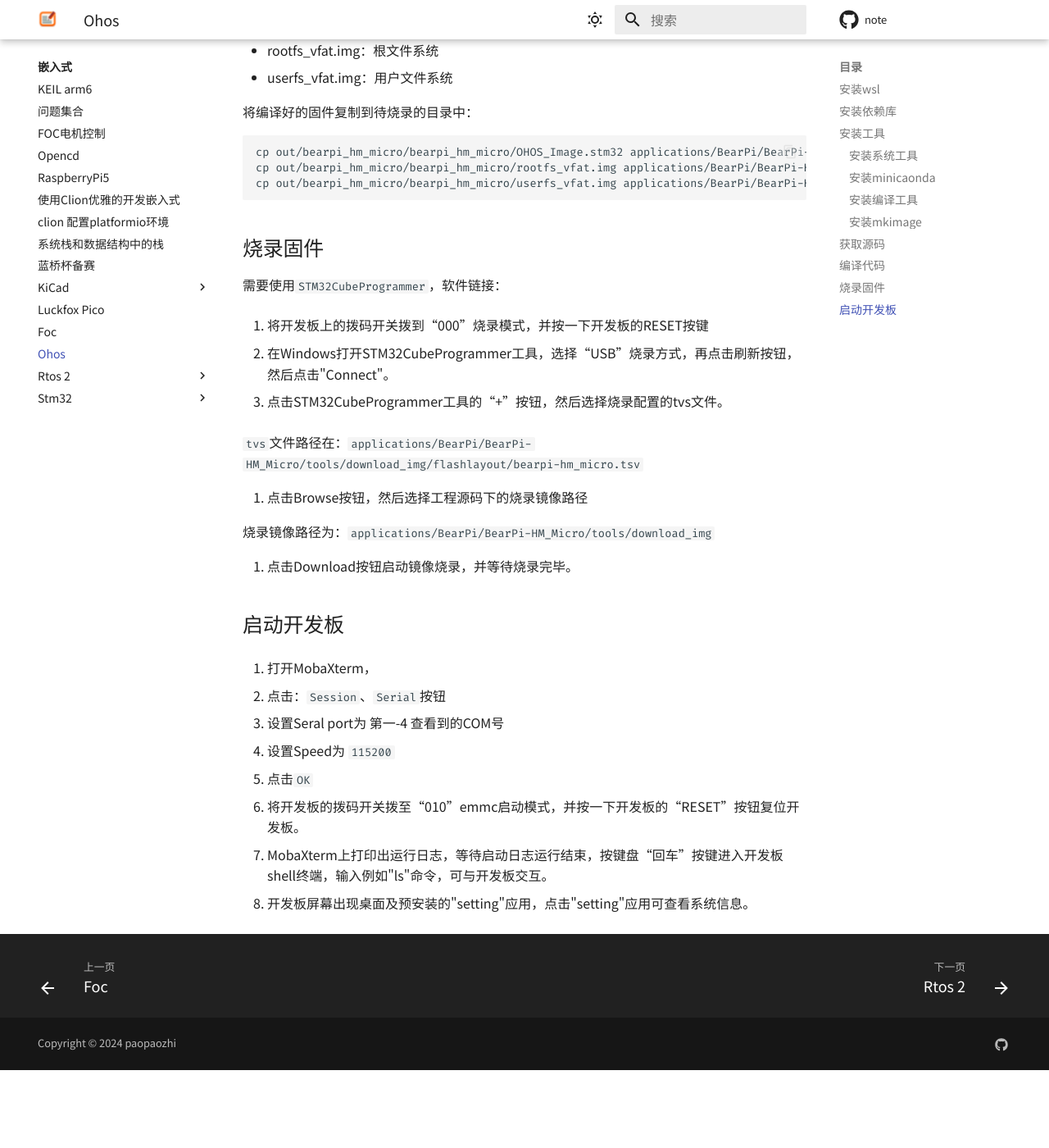
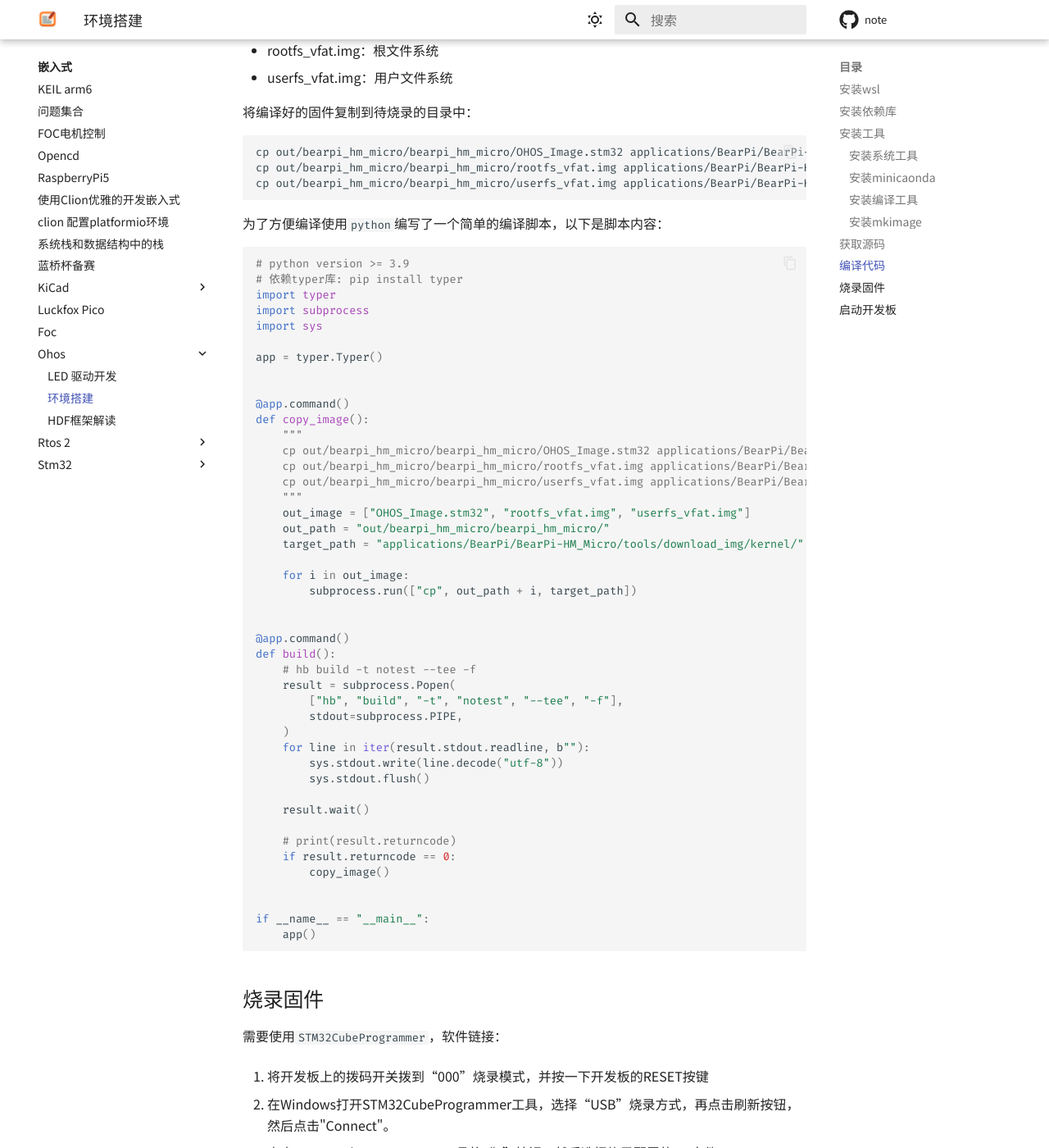
Before and after one commit to paopaozhi/note, an MkDocs documentation site: the page built from docs/embedded/ohos/env-construction.md, in a window 1280 px wide and 1400 px high, scrolled down 2435 px. Shown: the whole window at 82% size. Built offline with MkDocs 1.6.1 and Material for MkDocs 9.7.7, drawn with Linux system fonts in a browser that asks for light colours; comment, search, counter and statistics services are not loaded; before the commit the page ends 3740 px from its top, so only the background shows below that.

Commit message:
update docs

````diff
--- a/docs/embedded/ohos/env-construction.md
+++ b/docs/embedded/ohos/env-construction.md
@@ -123,6 +123,56 @@
 cp out/bearpi_hm_micro/bearpi_hm_micro/userfs_vfat.img applications/BearPi/BearPi-HM_Micro/tools/download_img/kernel/
 ```
 
+为了方便编译使用`python`编写了一个简单的编译脚本，以下是脚本内容：
+
+```python
+# python version >= 3.9
+# 依赖typer库: pip install typer
+import typer
+import subprocess
+import sys
+
+app = typer.Typer()
+
+
+@app.command()
+def copy_image():
+    """
+    cp out/bearpi_hm_micro/bearpi_hm_micro/OHOS_Image.stm32 applications/BearPi/BearPi-HM_Micro/tools/download_img/kernel/
+    cp out/bearpi_hm_micro/bearpi_hm_micro/rootfs_vfat.img applications/BearPi/BearPi-HM_Micro/tools/download_img/kernel/
+    cp out/bearpi_hm_micro/bearpi_hm_micro/userfs_vfat.img applications/BearPi/BearPi-HM_Micro/tools/download_img/kernel/
+    """
+    out_image = ["OHOS_Image.stm32", "rootfs_vfat.img", "userfs_vfat.img"]
+    out_path = "out/bearpi_hm_micro/bearpi_hm_micro/"
+    target_path = "applications/BearPi/BearPi-HM_Micro/tools/download_img/kernel/"
+
+    for i in out_image:
+        subprocess.run(["cp", out_path + i, target_path])
+
+
+@app.command()
+def build():
+    # hb build -t notest --tee -f
+    result = subprocess.Popen(
+        ["hb", "build", "-t", "notest", "--tee", "-f"],
+        stdout=subprocess.PIPE,
+    )
+    for line in iter(result.stdout.readline, b""):
+        sys.stdout.write(line.decode("utf-8"))
+        sys.stdout.flush()
+
+    result.wait()
+
+    # print(result.returncode)
+    if result.returncode == 0:
+        copy_image()
+
+
+if __name__ == "__main__":
+    app()
+
+```
+
 ## 烧录固件
 
 需要使用`STM32CubeProgrammer`，软件链接：
--- a/mkdocs.yml
+++ b/mkdocs.yml
@@ -2,7 +2,7 @@
 # site_author: IOT
 site_description: note
 repo_name: note
-repo_url: https://gitee.com/paopaozhi/note
+repo_url: https://github.com/paopaozhi/note
 
 # Copyright
 copyright: Copyright &copy; 2024 paopaozhi
````
Also changed, not shown: docs/embedded/ohos/driver-dev-led.md (added, +367 -0 lines), docs/embedded/ohos/hdf.md (added, +5 -0 lines), docs/embedded/ohos/index.md (added, +20 -0 lines), docs/embedded/ohos/figures/cover.png (added), docs/embedded/ohos/figures/image-20240705122920346.png (added).
